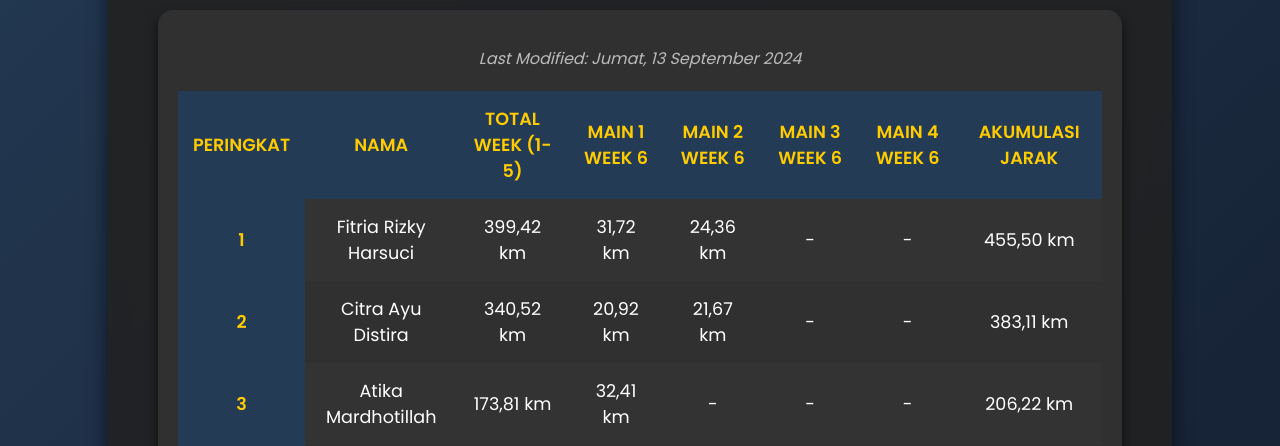
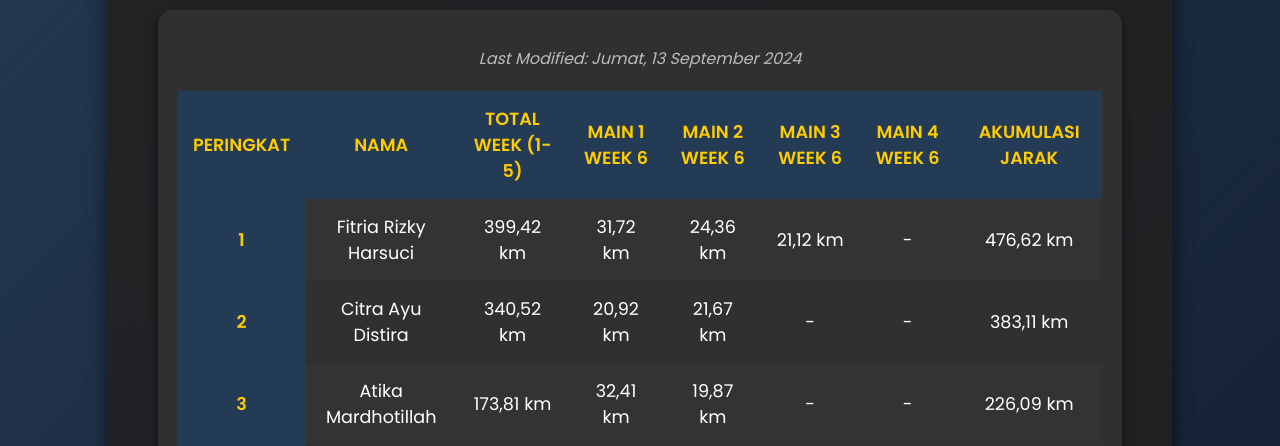
Before and after one commit to OilMovefit/Sebuse-OIL-MOVEFIT, a plain HTML site: page sepeda-female.html in a window 1280 px wide. Shown: the part 354-800 px from the top of the page. Drawn offline with Linux system fonts and the light colour scheme.

Commit message:
Update sepeda-female.html

```diff
--- a/sepeda-female.html
+++ b/sepeda-female.html
@@ -264,9 +264,9 @@
                         <td>399,42 km</td>
                         <td>31,72 km</td>
                         <td>24,36 km</td>
+                        <td>21,12 km</td>
                         <td>-</td>
-                        <td>-</td>
-                        <td>455,50 km</td>
+                        <td>476,62 km</td>
                     </tr>
                     <tr>
                         <th>2</th>
@@ -286,10 +286,10 @@
                         <td>Atika Mardhotillah</td>
                         <td>173,81 km</td>
                         <td>32,41 km</td>
+                        <td>19,87 km</td>
                         <td>-</td>
                         <td>-</td>
-                        <td>-</td>
-                        <td>206,22 km</td>
+                        <td>226,09 km</td>
                     </tr>
 
                     <tr>
```
